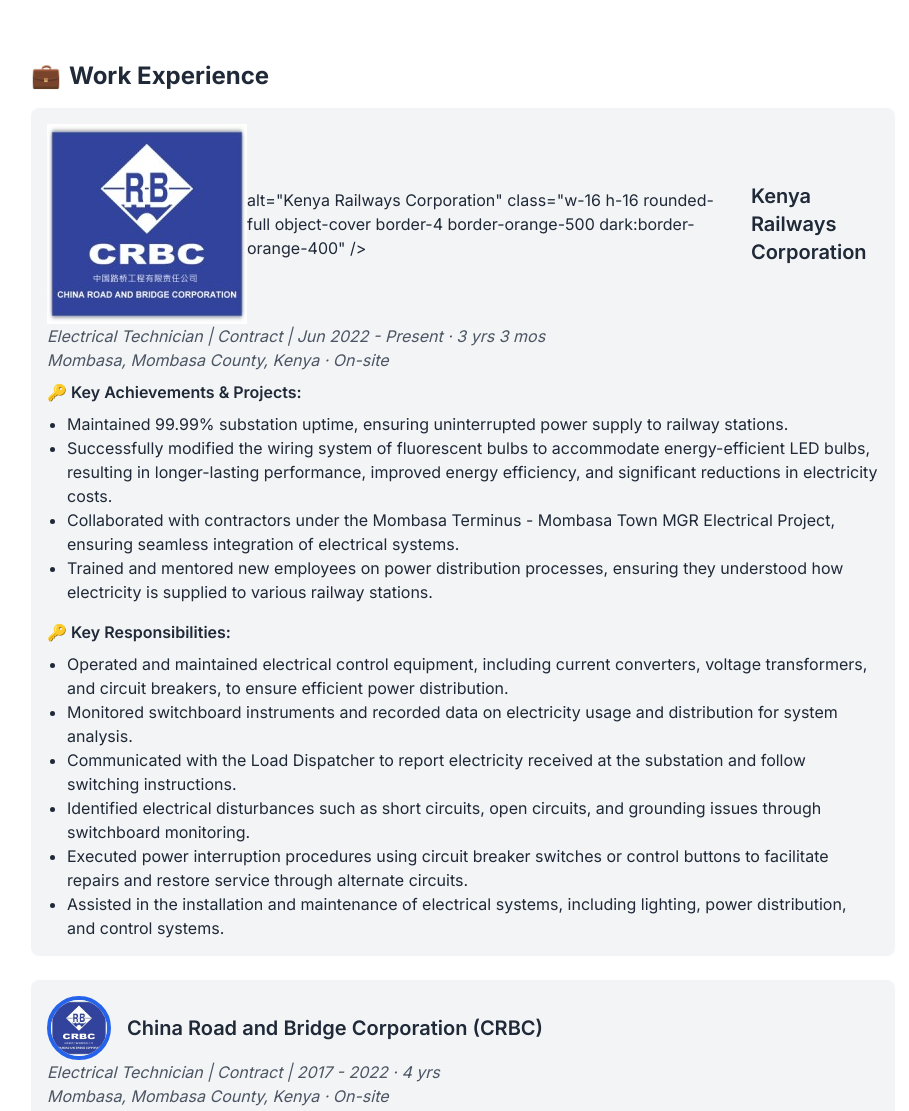
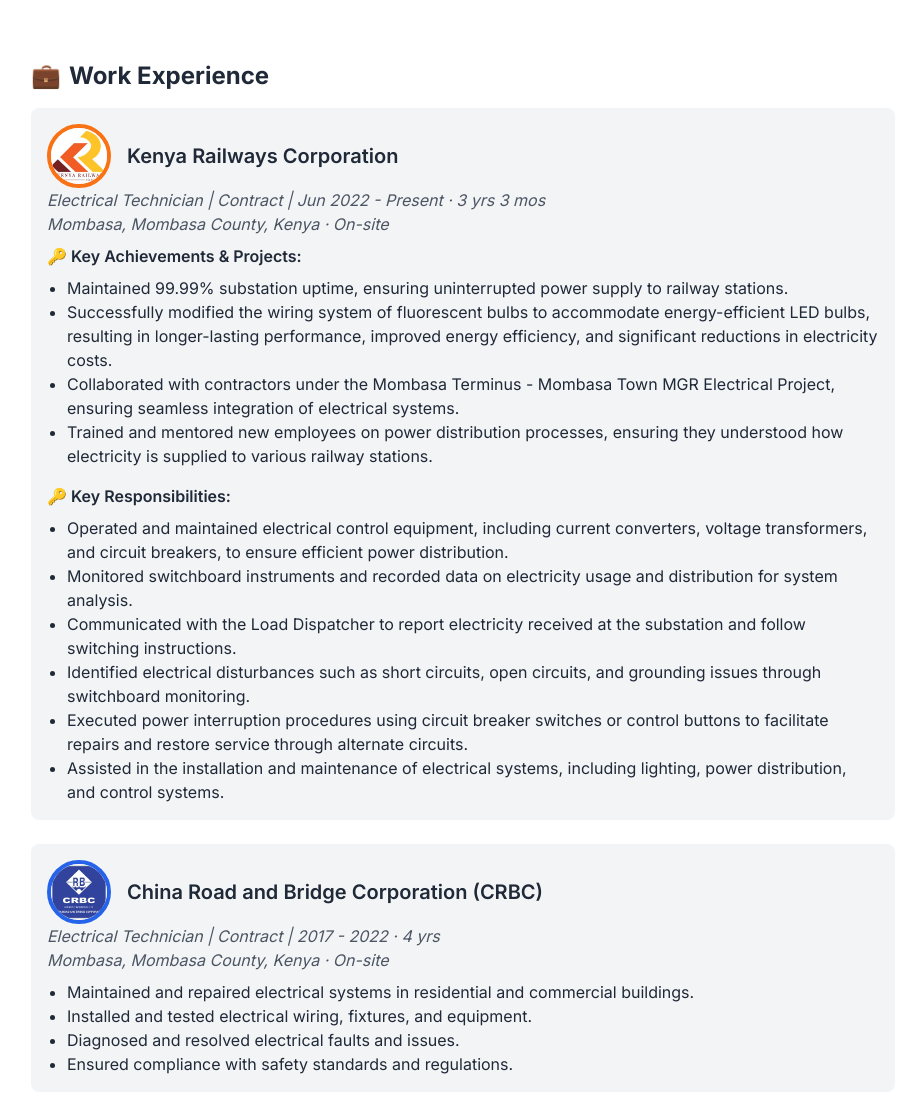
Before and after one commit to felexkuria/Aws_Builder_challenge, a plain HTML site: page index.html in a window 1280 px wide. Shown: the part 1120-2231 px from the top of the page, without its empty margins (177-1086 px from the left). Drawn offline with nearby package versions, Linux system fonts and the light colour scheme.

Commit message:
oraginizing Images

```diff
--- a/index.html
+++ b/index.html
@@ -178,9 +178,8 @@
                 <div class="p-4 bg-gray-100 dark:bg-gray-800 rounded-lg">
                     <!-- Kenya Railways Corporation Logo + Name -->
                     <div class="flex items-center space-x-4">
-                        <img src="/Images/1631331747670.jpeg" alt="" srcset="">
-                        alt="Kenya Railways Corporation"
-                        class="w-16 h-16 rounded-full object-cover border-4 border-orange-500 dark:border-orange-400" />
+                        <img src="1631323552140.jpeg" alt="" srcset="" alt="Kenya Railways Corporation"
+                            class="w-16 h-16 rounded-full object-cover border-4 border-orange-500 dark:border-orange-400" />
                         <h3 class="text-xl font-semibold">Kenya Railways Corporation</h3>
                     </div>
 
@@ -248,7 +247,7 @@
                 <div class="p-4 bg-gray-100 dark:bg-gray-800 rounded-lg">
                     <!-- China Road and Bridge Corporation (CRBC) Logo + Name -->
                     <div class="flex items-center space-x-4">
-                        <img src="/Images/1631331747670.jpeg" alt="China Road and Bridge Corporation (CRBC)"
+                        <img src="1631331747670.jpeg" alt="China Road and Bridge Corporation (CRBC)"
                             class="w-16 h-16 rounded-full object-cover border-4 border-blue-600 dark:border-blue-400" />
                         <h3 class="text-xl font-semibold">
                             China Road and Bridge Corporation (CRBC)
@@ -514,7 +513,8 @@
 
         <!-- Footer -->
         <footer class="text-center text-gray-500 dark:text-gray-400">
-            <p>© 2025 Felex Kuria Irungu.<a href="builder.html" class="text-sm font-medium  underline hover:underline">Built for
+            <p>© 2025 Felex Kuria Irungu.<a href="builder.html"
+                    class="text-sm font-medium  underline hover:underline">Built for
                     the AWS Builder Challenge.</a></p>
         </footer>
     </main>
```
Also changed, not shown: builder.html (+8 -1 lines), 1631323552140.jpeg (renamed from Images/1631323552140.jpeg), 1631331747670.jpeg (renamed from Images/1631331747670.jpeg).
